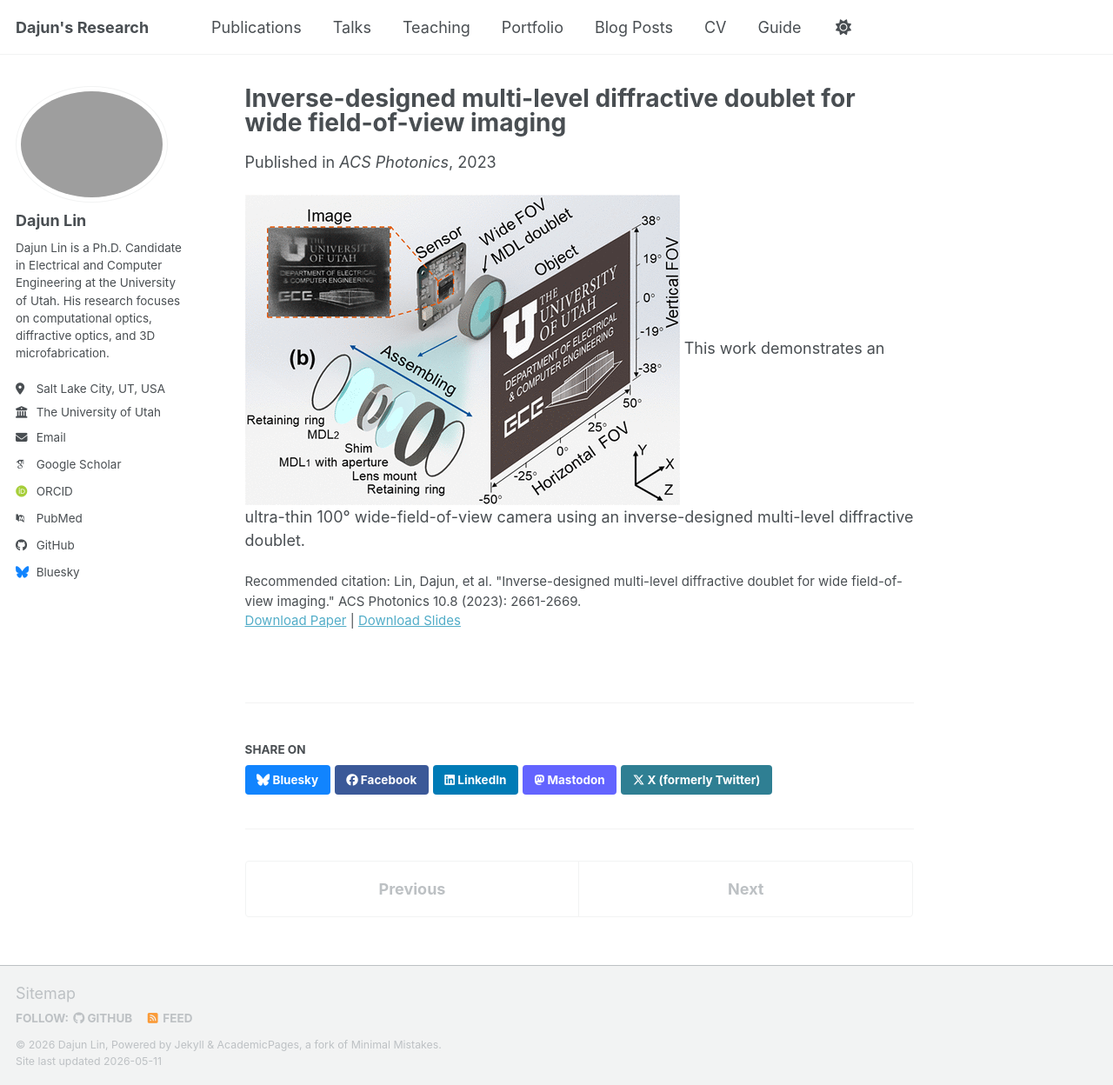
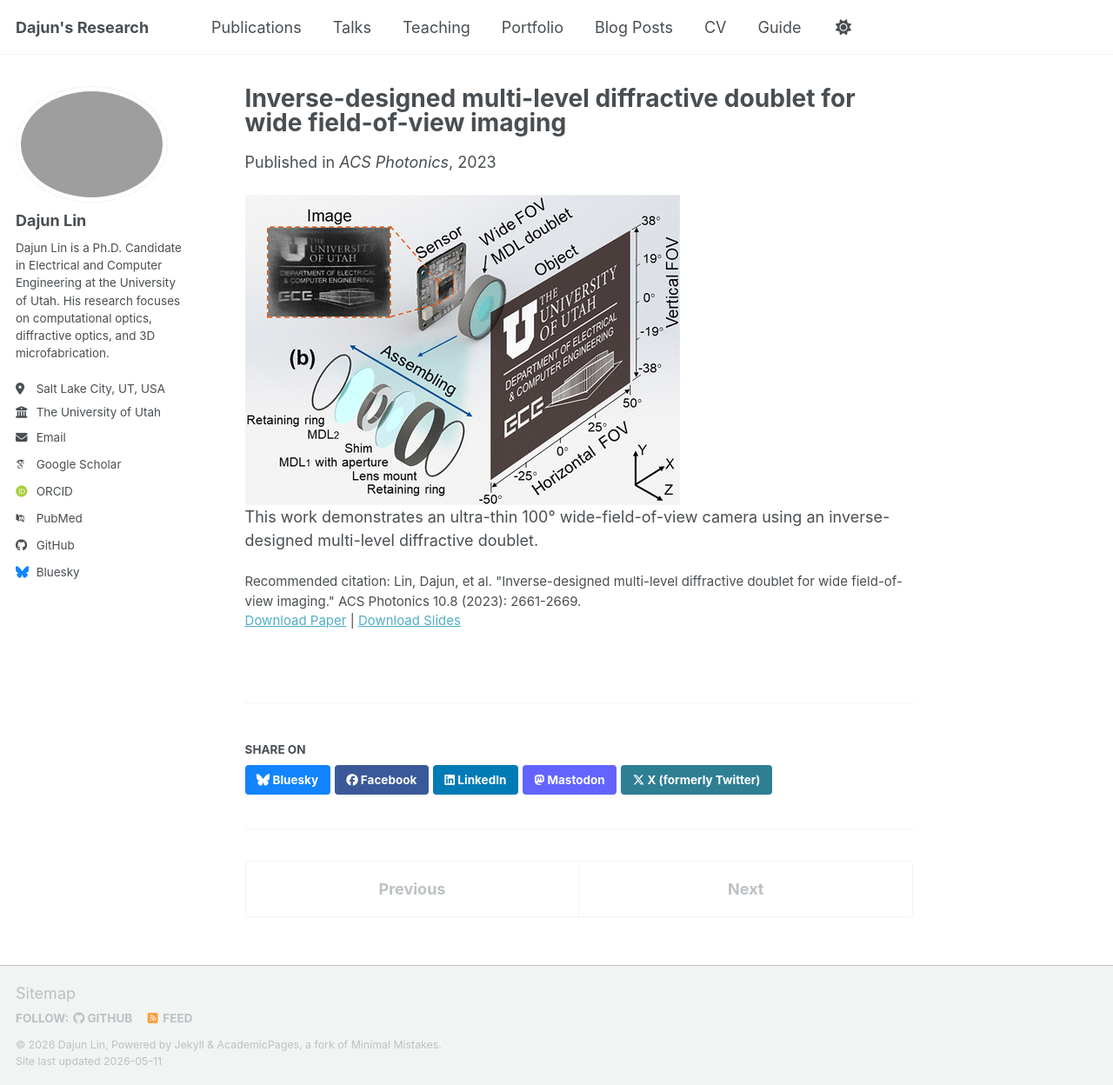
Before and after one commit to DajunLin29/dajunlin-research, a Jekyll site: the page built from _publications/2010-10-01-paper-title-number-2.md, in a window 1280 px wide and 1248 px high. Shown: the whole window at 87% size. Built offline with Jekyll 4.4.1, drawn with Linux system fonts in a browser that asks for light colours; some web fonts are replaced; a script bundle is joined from its source files by our own code; library files that are not in the unit come from our copies.

Commit message:
Update 2010-10-01-paper-title-number-2.md

```diff
--- a/_publications/2010-10-01-paper-title-number-2.md
+++ b/_publications/2010-10-01-paper-title-number-2.md
@@ -13,4 +13,5 @@ citation: 'Lin, Dajun, et al. "Inverse-designed multi-level diffractive doublet
 
 
 ![WFOV camera result]({{ site.baseurl }}/images/wide-fov.png)
+<br clear="all">
 This work demonstrates an ultra-thin 100° wide-field-of-view camera using an inverse-designed multi-level diffractive doublet.
```
